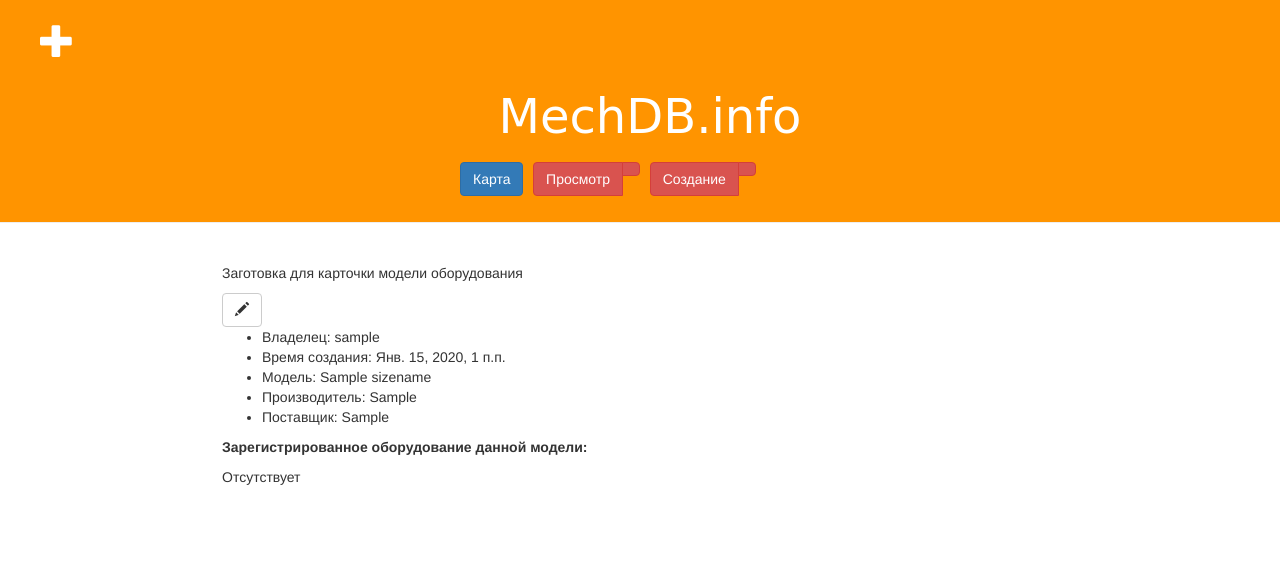
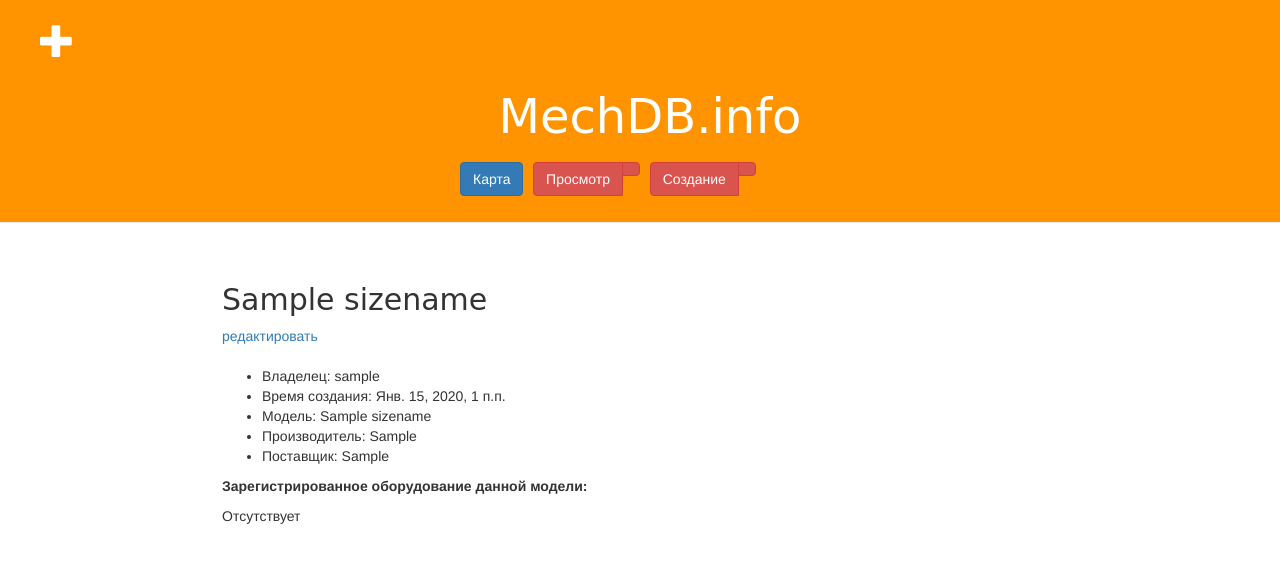
Before and after one commit to hadmiru/mechdb, a Django app: a page that uses mechdb_core/templates/mechdb_core/sizename_detail.html in a window 1280 px wide. Shown: the top 563 px of the page. Run offline with Django 3.2, Linux system fonts and the light colour scheme; a user stored in the database is signed in; tables that the repository leaves empty hold one stand-in row (values such as "Sample post"); some libraries are stand-ins or nearby versions; some web fonts are replaced.

Commit message:
возвращены кнопки редактирования объектов, удалённые в результате изменений bootstrap

```diff
--- a/mechdb_core/templates/mechdb_core/action_detail.html
+++ b/mechdb_core/templates/mechdb_core/action_detail.html
@@ -1,8 +1,8 @@
 {% extends 'mechdb_core/base.html' %}
 
 {% block content %}
-      <a class="btn btn-default" href="{% url 'action_edit' pk=action.pk %}"><span class="glyphicon glyphicon-pencil"></span></a>
-      <p>Воздействие: <b>{{action}}</b><br>
+      <p>Воздействие: <b>{{action}}</b>
+      <a href="{% url 'action_edit' pk=action.pk %}">ред.</a><br>
       Оборудование: {{action.used_in_equipment}}
       </p>
       <ul>
--- a/mechdb_core/templates/mechdb_core/container_detail.html
+++ b/mechdb_core/templates/mechdb_core/container_detail.html
@@ -1,8 +1,7 @@
 {% extends 'mechdb_core/base.html' %}
 
 {% block content %}
-      <a class="btn btn-default" href="{% url 'container_edit' pk=container.pk %}"><span class="glyphicon glyphicon-pencil"></span></a>
-      <h2>Контейнер: {{container.title}}</h2>
+      <h2>Контейнер: {{container.title}}</h2><a href="{% url 'container_edit' pk=container.pk %}">редактировать</a><br><br>
       <ul>
         <li>Создатель контейнера: {{container.owner}}</li>
         <li>Время создания контейнера: {{container.created_date}}</li>
--- a/mechdb_core/templates/mechdb_core/equipment_detail.html
+++ b/mechdb_core/templates/mechdb_core/equipment_detail.html
@@ -2,8 +2,8 @@
 
 {% block content %}
       <p>
-        <a class="btn btn-default" href="{% url 'equipment_edit' pk=equipment.pk %}"><span class="glyphicon glyphicon-pencil"></span></a><br>
-        <b>{{equipment.sizename.title}} № {{equipment.serial_number}}</b><br><br>
+        <b>{{equipment.sizename.title}} № {{equipment.serial_number}}</b><br>
+        <a href="{% url 'equipment_edit' pk=equipment.pk %}">редактировать</a><br><br>
         Месторасположение:<br>
         {% for i in place %}
           {% if not forloop.first %} &lt; {% endif %}
--- a/mechdb_core/templates/mechdb_core/sizename_detail.html
+++ b/mechdb_core/templates/mechdb_core/sizename_detail.html
@@ -1,9 +1,9 @@
 {% extends 'mechdb_core/base.html' %}
 
 {% block content %}
+      <h2>{{sizename.title}}</h2>
 
-      <p>Заготовка для карточки модели оборудования</p>
-      <a class="btn btn-default" href="{% url 'sizename_edit' pk=sizename.pk %}"><span class="glyphicon glyphicon-pencil"></span></a>
+      <a href="{% url 'sizename_edit' pk=sizename.pk %}">редактировать</a><br><br>
       <ul>
         <li>Владелец: {{sizename.owner}}</li>
         <li>Время создания: {{sizename.created_date}}</li>
```
